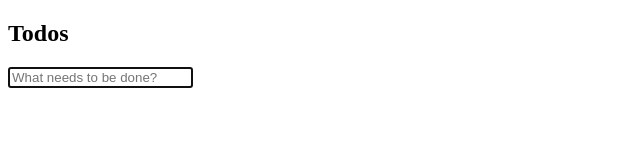
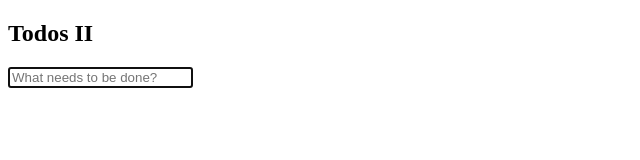
Before and after one commit to notsaltydev/todo-app, an Angular app: page / in a window 1280 px wide. Shown: the top 160 px of the page, without its empty margins (0-640 px from the left). Built offline with nearby package versions, Linux system fonts and the light colour scheme.

Commit message:
improvment styles

```diff
--- a/src/app/app.component.css
+++ b/src/app/app.component.css
@@ -1,3 +1,3 @@
-body{
+body {
   background: #f5f5f5;
 }
--- a/src/app/app.component.html
+++ b/src/app/app.component.html
@@ -1,6 +1,6 @@
 <section class="todoapp">
   <header class="header">
-    <h1>Todos</h1>
+    <h1>Todos II</h1>
     <input type="text" class="new-todo" placeholder="What needs to be done?" autofocus="" [(ngModel)]="newTodo.title"
            (keyup.enter)="addTodo()">
   </header>
```
